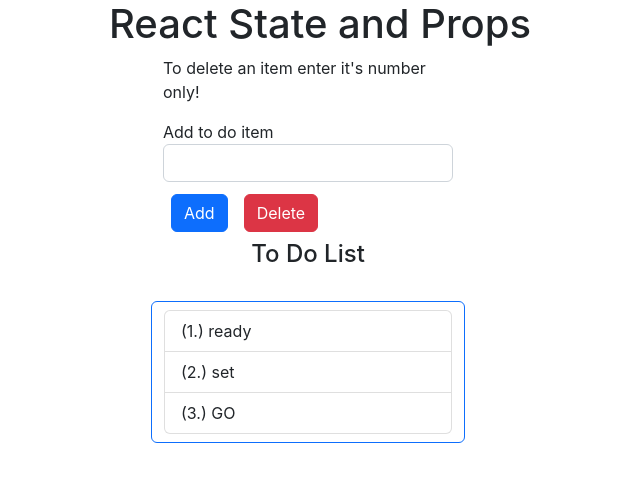
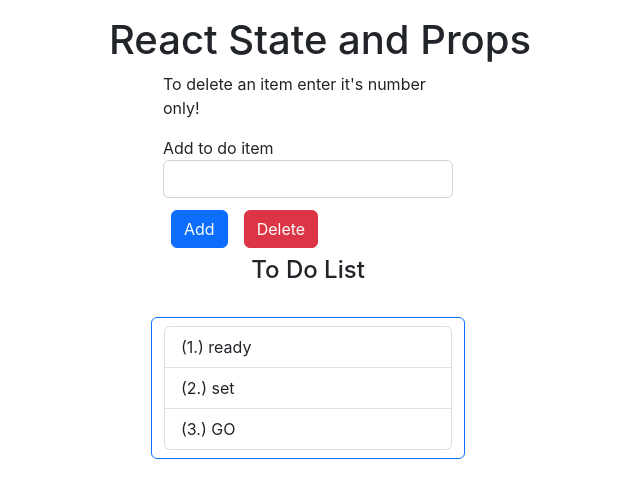
Before and after one commit to reidbraswell1/react-props-state, a React (Create React App) app: page / in a window 1280 px wide. Shown: the top 498 px of the page, without its empty margins (320-960 px from the left). Built offline with nearby package versions, Linux system fonts and the light colour scheme.

Commit message:
Adding top margin for heading.

```diff
--- a/src/App.jsx
+++ b/src/App.jsx
@@ -76,7 +76,7 @@ class App extends Component {
   render() {
     return (
       <div className="row">
-        <div className="col text-center">
+        <div className="col text-center mt-3">
           <h1>React State and Props</h1>
         </div>
         <div className="row">
```
